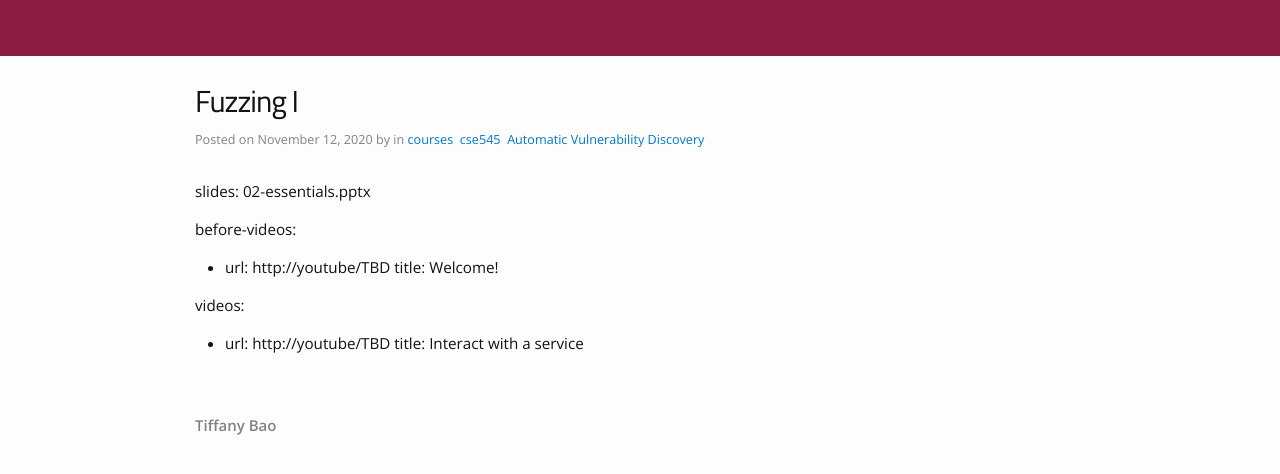
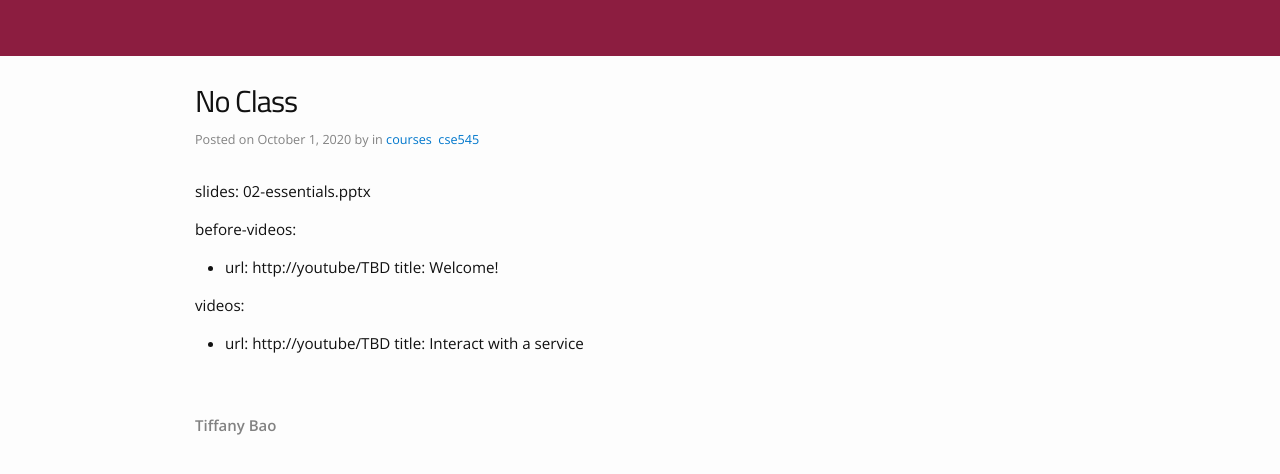
Before and after one commit to tiffanyb/tiffanyb.github.io, a Jekyll site: the page built from courses/cse545/_posts/2020-10-01-noclass.md, in a window 1280 px wide. Shown: the top 474 px of the page. Built offline with Jekyll 4.4.1, drawn with Linux system fonts in a browser that asks for light colours; our own code applies the rules of GitHub Pages for plain Markdown files.

Commit message:
update schedule

```diff
--- a/courses/cse545/_posts/2020-11-12-fuzzing1.md
+++ b/courses/cse545/_posts/2020-10-01-noclass.md
@@ -1,7 +1,6 @@
 ---
-category: Automatic Vulnerability Discovery
 
-title: Fuzzing I
+title: No Class
 
 ---
 
```
Also changed, not shown: courses/cse545/_posts/2020-09-17-stack1.md (+1 -1 lines), courses/cse545/_posts/2020-10-08-stack3.md (added, +22 -0 lines), courses/cse545/_posts/2020-10-15-guest.md (renamed from courses/cse545/_posts/2020-10-15-heap3.md, +2 -2 lines), courses/cse545/_posts/2020-11-05-heap3.md (renamed from courses/cse545/_posts/2020-11-05-web.md, +2 -2 lines), courses/cse545/_posts/2020-11-19-fuzzing2.md (deleted, +0 -16 lines), courses/cse545/_posts/2020-10-22-heap1.md (renamed from courses/cse545/_posts/2020-10-01-heap1.md), courses/cse545/_posts/2020-10-29-heap2.md (renamed from courses/cse545/_posts/2020-10-08-heap2.md), courses/cse545/_posts/2020-11-12-heap4.md (renamed from courses/cse545/_posts/2020-10-22-heap4.md), courses/cse545/_posts/2020-11-19-buffer.md (renamed from courses/cse545/_posts/2020-10-29-buffer.md).
